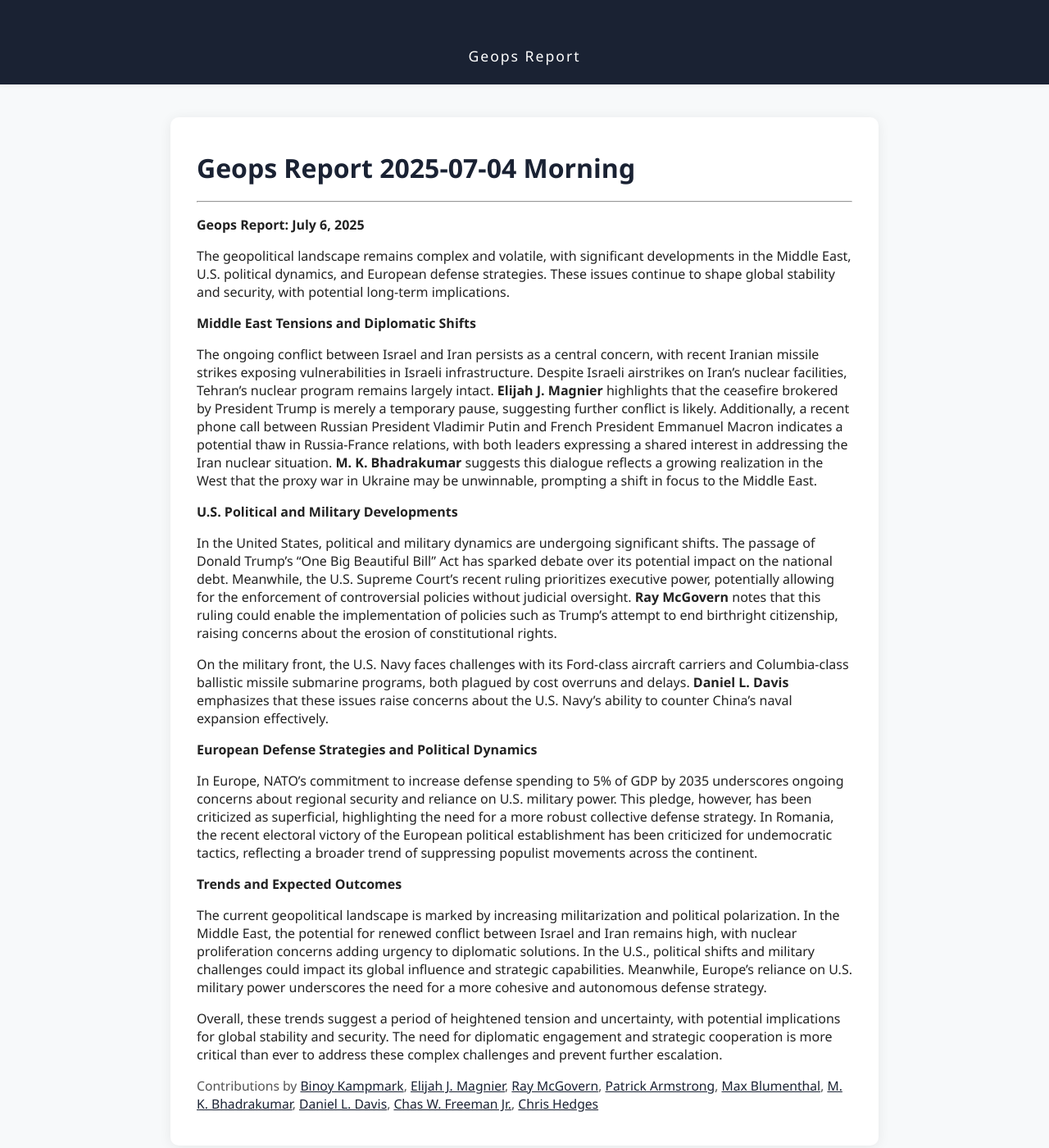
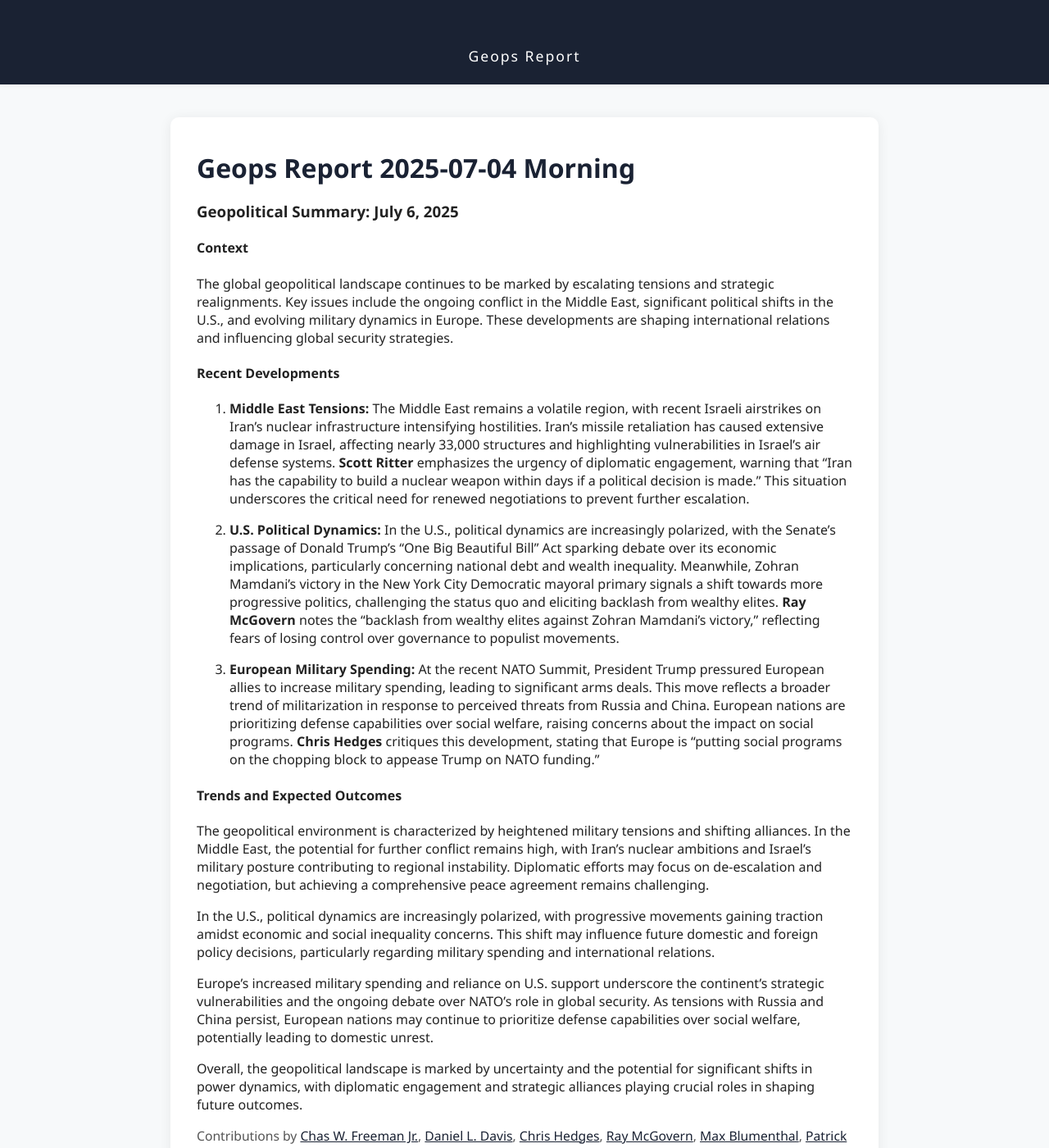
Before and after one commit to geopsreport/report, a Jekyll site: the page built from site/_posts/2025-07-04-morning-geops-report.md, in a window 1280 px wide and 1400 px high. Shown: the whole window at 82% size. Built offline with Jekyll 4.4.1, drawn with Linux system fonts in a browser that asks for light colours; our own code applies the rules of GitHub Pages for plain Markdown files.

Commit message:
Auto: Publish new report 2025-07-04 11:56

```diff
--- a/site/_posts/2025-07-04-morning-geops-report.md
+++ b/site/_posts/2025-07-04-morning-geops-report.md
@@ -1,40 +1,40 @@
 ---
 title: "Geops Report 2025-07-04 Morning"
-date: 2025-07-04 06:00 UTC
+date: 2025-07-04 11:00 UTC
 analysts:
+  - Chas W. Freeman Jr.
+  - Daniel L. Davis
+  - Chris Hedges
+  - Ray McGovern
+  - Max Blumenthal
+  - Patrick Armstrong
+  - Elijah J. Magnier
+  - M. K. Bhadrakumar
   - Binoy Kampmark
-  - Elijah J. Magnier
-  - Ray McGovern
-  - Patrick Armstrong
-  - Max Blumenthal
-  - M. K. Bhadrakumar
-  - Daniel L. Davis
-  - Chas W. Freeman Jr.
-  - Chris Hedges
 ---
 
----
+### Geopolitical Summary: July 6, 2025
 
-**Geops Report: July 6, 2025**
+#### Context
+The global geopolitical landscape continues to be marked by escalating tensions and strategic realignments. Key issues include the ongoing conflict in the Middle East, significant political shifts in the U.S., and evolving military dynamics in Europe. These developments are shaping international relations and influencing global security strategies.
 
-The geopolitical landscape remains complex and volatile, with significant developments in the Middle East, U.S. political dynamics, and European defense strategies. These issues continue to shape global stability and security, with potential long-term implications.
+#### Recent Developments
 
-**Middle East Tensions and Diplomatic Shifts**
+1. **Middle East Tensions:**
+   The Middle East remains a volatile region, with recent Israeli airstrikes on Iran's nuclear infrastructure intensifying hostilities. Iran's missile retaliation has caused extensive damage in Israel, affecting nearly 33,000 structures and highlighting vulnerabilities in Israel's air defense systems. **Scott Ritter** emphasizes the urgency of diplomatic engagement, warning that "Iran has the capability to build a nuclear weapon within days if a political decision is made." This situation underscores the critical need for renewed negotiations to prevent further escalation.
 
-The ongoing conflict between Israel and Iran persists as a central concern, with recent Iranian missile strikes exposing vulnerabilities in Israeli infrastructure. Despite Israeli airstrikes on Iran's nuclear facilities, Tehran's nuclear program remains largely intact. **Elijah J. Magnier** highlights that the ceasefire brokered by President Trump is merely a temporary pause, suggesting further conflict is likely. Additionally, a recent phone call between Russian President Vladimir Putin and French President Emmanuel Macron indicates a potential thaw in Russia-France relations, with both leaders expressing a shared interest in addressing the Iran nuclear situation. **M. K. Bhadrakumar** suggests this dialogue reflects a growing realization in the West that the proxy war in Ukraine may be unwinnable, prompting a shift in focus to the Middle East.
+2. **U.S. Political Dynamics:**
+   In the U.S., political dynamics are increasingly polarized, with the Senate's passage of Donald Trump's "One Big Beautiful Bill" Act sparking debate over its economic implications, particularly concerning national debt and wealth inequality. Meanwhile, Zohran Mamdani's victory in the New York City Democratic mayoral primary signals a shift towards more progressive politics, challenging the status quo and eliciting backlash from wealthy elites. **Ray McGovern** notes the "backlash from wealthy elites against Zohran Mamdani's victory," reflecting fears of losing control over governance to populist movements.
 
-**U.S. Political and Military Developments**
+3. **European Military Spending:**
+   At the recent NATO Summit, President Trump pressured European allies to increase military spending, leading to significant arms deals. This move reflects a broader trend of militarization in response to perceived threats from Russia and China. European nations are prioritizing defense capabilities over social welfare, raising concerns about the impact on social programs. **Chris Hedges** critiques this development, stating that Europe is "putting social programs on the chopping block to appease Trump on NATO funding."
 
-In the United States, political and military dynamics are undergoing significant shifts. The passage of Donald Trump's "One Big Beautiful Bill" Act has sparked debate over its potential impact on the national debt. Meanwhile, the U.S. Supreme Court's recent ruling prioritizes executive power, potentially allowing for the enforcement of controversial policies without judicial oversight. **Ray McGovern** notes that this ruling could enable the implementation of policies such as Trump's attempt to end birthright citizenship, raising concerns about the erosion of constitutional rights.
+#### Trends and Expected Outcomes
 
-On the military front, the U.S. Navy faces challenges with its Ford-class aircraft carriers and Columbia-class ballistic missile submarine programs, both plagued by cost overruns and delays. **Daniel L. Davis** emphasizes that these issues raise concerns about the U.S. Navy's ability to counter China's naval expansion effectively.
+The geopolitical environment is characterized by heightened military tensions and shifting alliances. In the Middle East, the potential for further conflict remains high, with Iran's nuclear ambitions and Israel's military posture contributing to regional instability. Diplomatic efforts may focus on de-escalation and negotiation, but achieving a comprehensive peace agreement remains challenging.
 
-**European Defense Strategies and Political Dynamics**
+In the U.S., political dynamics are increasingly polarized, with progressive movements gaining traction amidst economic and social inequality concerns. This shift may influence future domestic and foreign policy decisions, particularly regarding military spending and international relations.
 
-In Europe, NATO's commitment to increase defense spending to 5% of GDP by 2035 underscores ongoing concerns about regional security and reliance on U.S. military power. This pledge, however, has been criticized as superficial, highlighting the need for a more robust collective defense strategy. In Romania, the recent electoral victory of the European political establishment has been criticized for undemocratic tactics, reflecting a broader trend of suppressing populist movements across the continent.
+Europe's increased military spending and reliance on U.S. support underscore the continent's strategic vulnerabilities and the ongoing debate over NATO's role in global security. As tensions with Russia and China persist, European nations may continue to prioritize defense capabilities over social welfare, potentially leading to domestic unrest.
 
-**Trends and Expected Outcomes**
-
-The current geopolitical landscape is marked by increasing militarization and political polarization. In the Middle East, the potential for renewed conflict between Israel and Iran remains high, with nuclear proliferation concerns adding urgency to diplomatic solutions. In the U.S., political shifts and military challenges could impact its global influence and strategic capabilities. Meanwhile, Europe's reliance on U.S. military power underscores the need for a more cohesive and autonomous defense strategy.
-
-Overall, these trends suggest a period of heightened tension and uncertainty, with potential implications for global stability and security. The need for diplomatic engagement and strategic cooperation is more critical than ever to address these complex challenges and prevent further escalation.
+Overall, the geopolitical landscape is marked by uncertainty and the potential for significant shifts in power dynamics, with diplomatic engagement and strategic alliances playing crucial roles in shaping future outcomes.
```
